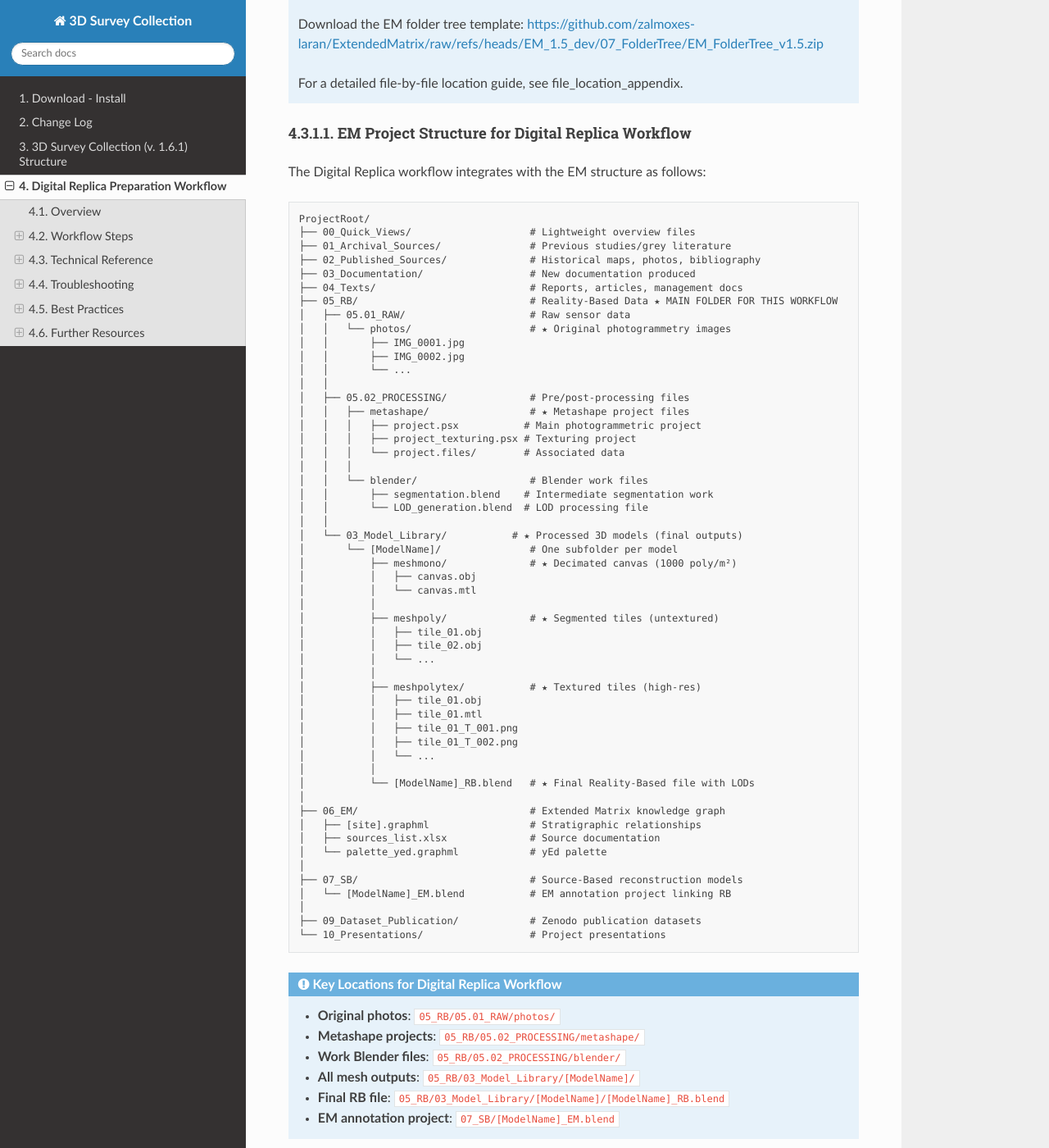
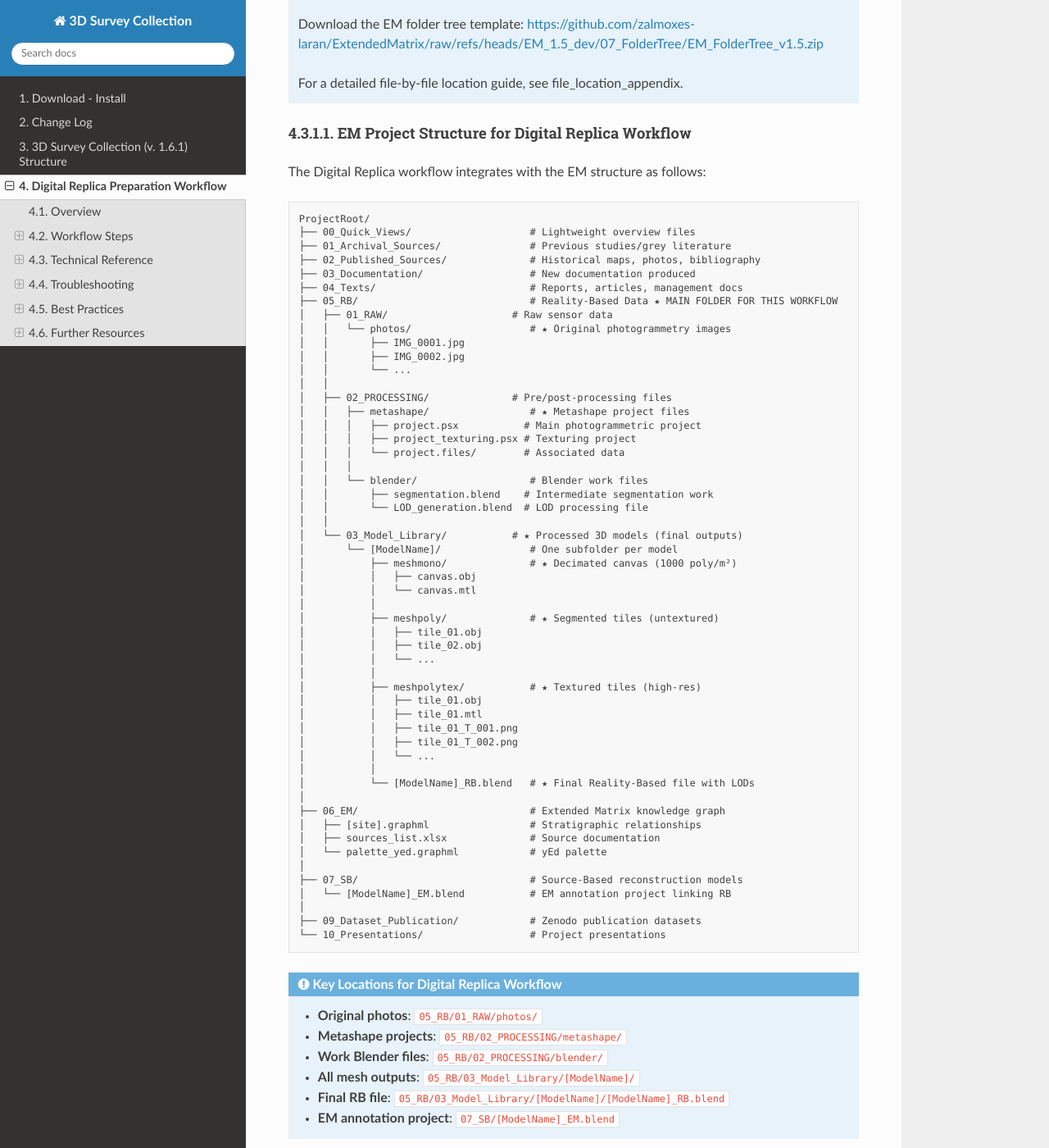
Before and after one commit to zalmoxes-laran/3D-survey-collection-doc, a Sphinx documentation site: the page built from docs/digital_replica_preparation.rst, in a window 1280 px wide and 1400 px high, scrolled down 22190 px. Shown: the whole window at 82% size. Built offline with Sphinx 7.4.7 and the Read the Docs theme 3.1.0, drawn with Linux system fonts in a browser that asks for light colours; some of the changed text lies outside the part shown.

Commit message:
Update digital_replica_preparation.rst

```diff
--- a/docs/digital_replica_preparation.rst
+++ b/docs/digital_replica_preparation.rst
@@ -206,7 +206,7 @@ After segmentation, some tiles may contain unwanted floating fragments:
 
 .. admonition:: Best Practice
 
-   Save your Blender work file to ``05_RB/05.02_PROCESSING/blender/``
+   Save your Blender work file to ``05_RB/02_PROCESSING/blender/``
    with a descriptive name like ``[ModelName]_segmentation.blend`` before exporting.
    This preserves your segmentation work for future reference.
 
@@ -217,11 +217,11 @@ Phase 3: High-Resolution Texturing (Metashape + 3DSC Scripts)
 
 Create a clean Metashape project for texturing:
 
-1. Open original Metashape project (located in ``05_RB/05.02_PROCESSING/metashape/``)
+1. Open original Metashape project (located in ``05_RB/02_PROCESSING/metashape/``)
 2. **File > Save As** with a new name in the same folder:
 
-   - Original: ``05_RB/05.02_PROCESSING/metashape/project.psx``
-   - New: ``05_RB/05.02_PROCESSING/metashape/project_texturing.psx``
+   - Original: ``05_RB/02_PROCESSING/metashape/project.psx``
+   - New: ``05_RB/02_PROCESSING/metashape/project_texturing.psx``
 
 3. Optional: Remove unnecessary chunks to simplify
 4. Ensure you have:
@@ -232,8 +232,8 @@ Create a clean Metashape project for texturing:
 
 .. admonition:: EM Structure Locations
 
-   - **Raw photos**: ``05_RB/05.01_RAW/photos/``
-   - **Metashape projects**: ``05_RB/05.02_PROCESSING/metashape/``
+   - **Raw photos**: ``05_RB/01_RAW/photos/``
+   - **Metashape projects**: ``05_RB/02_PROCESSING/metashape/``
    - **Import tiles from**: ``05_RB/03_Model_Library/[ModelName]/meshpoly/``
    - **Export textures to**: ``05_RB/03_Model_Library/[ModelName]/meshpolytex/``
 
@@ -688,13 +688,13 @@ The Digital Replica workflow integrates with the EM structure as follows:
    ├── 03_Documentation/                  # New documentation produced
    ├── 04_Texts/                          # Reports, articles, management docs
    ├── 05_RB/                             # Reality-Based Data ★ MAIN FOLDER FOR THIS WORKFLOW
-   │   ├── 05.01_RAW/                     # Raw sensor data
+   │   ├── 01_RAW/                     # Raw sensor data
    │   │   └── photos/                    # ★ Original photogrammetry images
    │   │       ├── IMG_0001.jpg
    │   │       ├── IMG_0002.jpg
    │   │       └── ...
    │   │
-   │   ├── 05.02_PROCESSING/              # Pre/post-processing files
+   │   ├── 02_PROCESSING/              # Pre/post-processing files
    │   │   ├── metashape/                 # ★ Metashape project files
    │   │   │   ├── project.psx           # Main photogrammetric project
    │   │   │   ├── project_texturing.psx # Texturing project
@@ -737,9 +737,9 @@ The Digital Replica workflow integrates with the EM structure as follows:
 
 .. admonition:: Key Locations for Digital Replica Workflow
 
-   - **Original photos**: ``05_RB/05.01_RAW/photos/``
-   - **Metashape projects**: ``05_RB/05.02_PROCESSING/metashape/``
-   - **Work Blender files**: ``05_RB/05.02_PROCESSING/blender/``
+   - **Original photos**: ``05_RB/01_RAW/photos/``
+   - **Metashape projects**: ``05_RB/02_PROCESSING/metashape/``
+   - **Work Blender files**: ``05_RB/02_PROCESSING/blender/``
    - **All mesh outputs**: ``05_RB/03_Model_Library/[ModelName]/``
    - **Final RB file**: ``05_RB/03_Model_Library/[ModelName]/[ModelName]_RB.blend``
    - **EM annotation project**: ``07_SB/[ModelName]_EM.blend``
@@ -750,7 +750,7 @@ Folder Naming Convention
 When working in teams, the numeric prefixes (05 → 03, etc.) help verbally communicate paths:
 
 - "Put it in zero-five, zero-three" = ``05_RB/03_Model_Library/``
-- "Check zero-five, zero-two for the Metashape file" = ``05_RB/05.02_PROCESSING/``
+- "Check zero-five, zero-two for the Metashape file" = ``05_RB/02_PROCESSING/``
 
 This system ensures clear communication even over phone or video calls.
 
@@ -910,8 +910,8 @@ Project Organization
 
 - Use the **Extended Matrix standard folder structure** (EM 1.5)
 - Download template: https://github.com/zalmoxes-laran/ExtendedMatrix/raw/refs/heads/EM_1.5_dev/07_FolderTree/EM_FolderTree_v1.5.zip
-- Keep raw photos in ``05_RB/05.01_RAW/photos/``
-- Save all Metashape projects in ``05_RB/05.02_PROCESSING/metashape/``
+- Keep raw photos in ``05_RB/01_RAW/photos/``
+- Save all Metashape projects in ``05_RB/02_PROCESSING/metashape/``
 - Organize outputs in ``05_RB/03_Model_Library/[ModelName]/``
 - Use numeric prefixes for verbal communication (e.g., "zero-five, zero-three")
 - Name files descriptively and consistently within each folder
```
